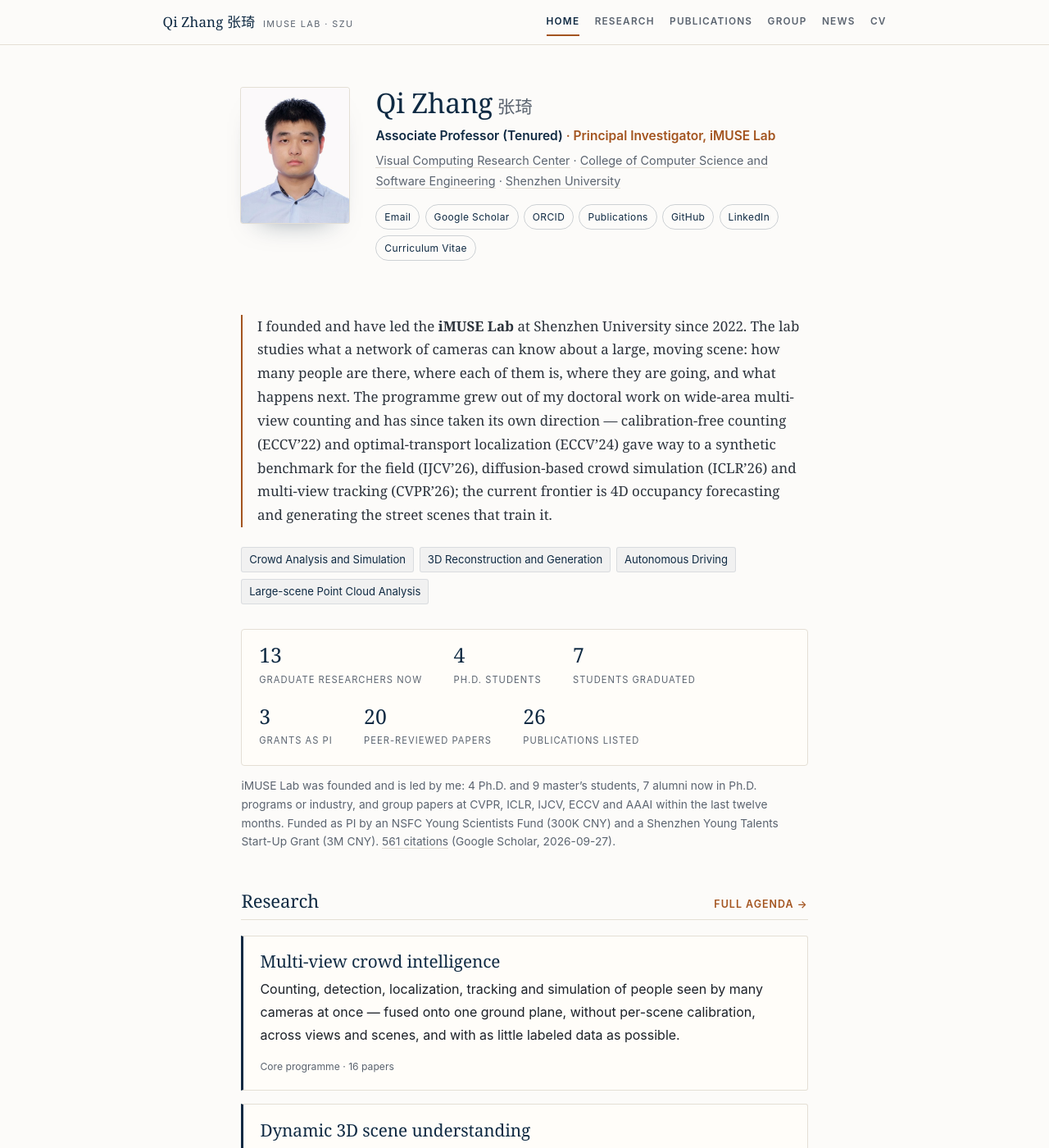
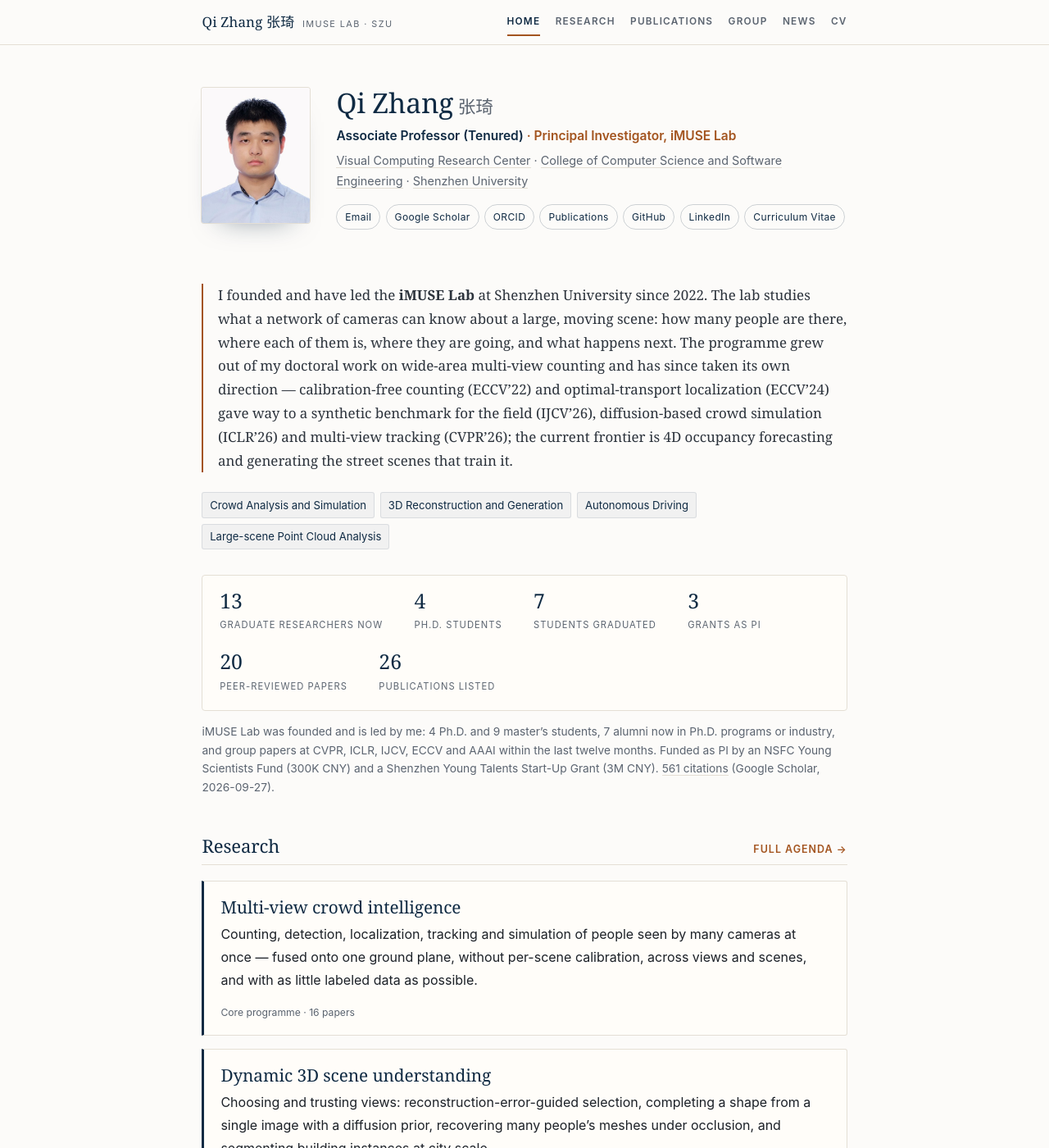
Before and after one commit to zqyq/zqyq.github.io, a Jekyll site: the page built from index.html, in a window 1280 px wide and 1400 px high. Shown: the whole window at 82% size. Built offline with Jekyll 4.4.1, drawn with Linux system fonts in a browser that asks for light colours.

Commit message:
Widen the desktop column and align header, content and footer
The header and footer were capped at 58rem while the content sat at 46rem, so the
nav's right edge never lined up with the text and the page read as narrower than
it is. One --measure variable now drives all three: 52rem normally, 56rem above
1500px. Measured across 7 pages at 375/480/768/1024/1280/1440/1920, no layout
overflows horizontally at any width.

```diff
--- a/css/main.css
+++ b/css/main.css
@@ -19,7 +19,7 @@
           "PingFang SC", "Hiragino Sans GB", "Microsoft YaHei", sans-serif;
   --mono: ui-monospace, "Cascadia Mono", Consolas, monospace;
 
-  --measure: 46rem;
+  --measure: 52rem;
   --gap: 1.5rem;
 }
 
@@ -85,7 +85,7 @@ img { max-width: 100%; height: auto; }
   align-items: center;
   justify-content: space-between;
   gap: 1rem;
-  max-width: 58rem;
+  max-width: var(--measure);
   min-height: 3.4rem;
 }
 
@@ -535,7 +535,7 @@ img { max-width: 100%; height: auto; }
   color: var(--muted);
 }
 .site-foot .wrap {
-  max-width: 58rem;
+  max-width: var(--measure);
   display: flex;
   flex-wrap: wrap;
   gap: 0.6rem 1.5rem;
@@ -563,6 +563,10 @@ img { max-width: 100%; height: auto; }
   .news-date { flex: none; }
 }
 
+@media (min-width: 1500px) {
+  :root { --measure: 56rem; }
+}
+
 @media (prefers-reduced-motion: no-preference) {
   html { scroll-behavior: smooth; }
 }
```
